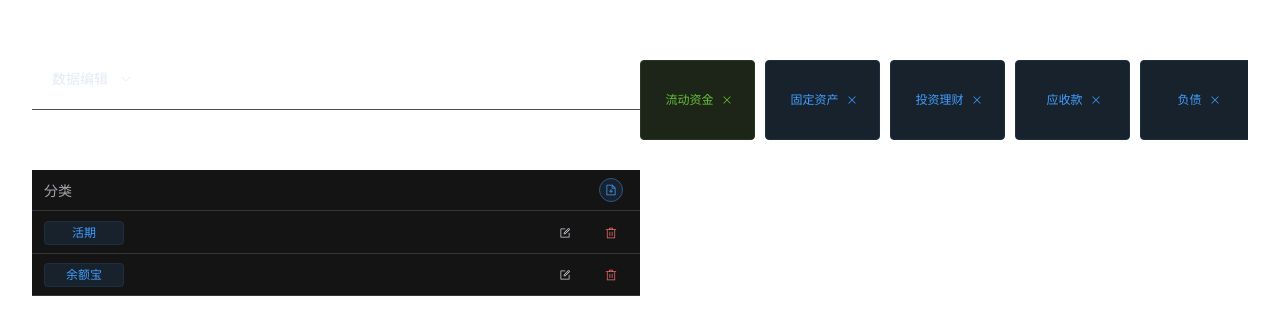
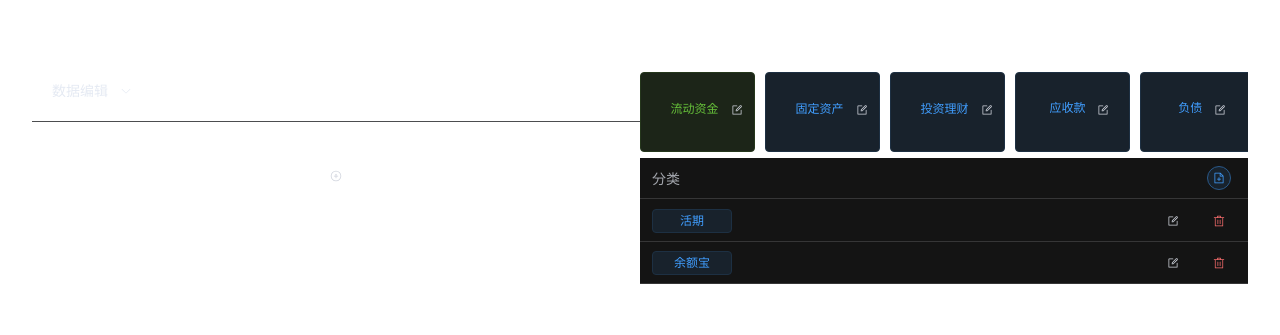
Before and after one commit to yukiouma/family-estate, a Vue app: page /class in a window 1280 px wide. Shown: the part 227-562 px from the top of the page. Built offline with nearby package versions, Linux system fonts and the light colour scheme.

Commit message:
feat: edit class tag

```diff
--- a/components.d.ts
+++ b/components.d.ts
@@ -7,6 +7,7 @@ export {}
 /* prettier-ignore */
 declare module 'vue' {
   export interface GlobalComponents {
+    AddClass: typeof import('./src/components/AddClass.vue')['default']
     AddRecord: typeof import('./src/components/AddRecord.vue')['default']
     AddSubclass: typeof import('./src/components/AddSubclass.vue')['default']
     ElButtom: typeof import('element-plus/es')['ElButtom']
--- /dev/null
+++ b/src/components/AddClass.vue
@@ -0,0 +1,26 @@
+<script lang="ts" setup>
+import { onMounted, ref } from 'vue';
+const className = ref("");
+</script>
+
+<template>
+    <el-form label-width="auto">
+        <el-form-item label="分类名称">
+            <el-input v-model="className" clearable></el-input>
+        </el-form-item>
+        <el-form-item>
+            <el-form-item>
+                <el-button type="primary" plain>
+                    <el-icon>
+                        <Check />
+                    </el-icon>
+                </el-button>
+                <el-button type="danger" plain>
+                    <el-icon>
+                        <Close />
+                    </el-icon>
+                </el-button>
+            </el-form-item>
+        </el-form-item>
+    </el-form>
+</template>
--- a/src/views/ClassView.vue
+++ b/src/views/ClassView.vue
@@ -1,5 +1,6 @@
 <script lang="ts" setup>
 import { onMounted, ref, type Ref } from 'vue';
+import AddClass from '@/components/AddClass.vue';
 import AddSubclass from '../components/AddSubclass.vue';
 import ModifyLabel from '@/components/ModifyLabel.vue';
 
@@ -8,6 +9,8 @@ const currentClasses: Ref<{ id: number, name: string, subClass: { id: number, na
 const activeClassId = ref(0);
 const newSubclassDialogDisplay = ref(false);
 const updateCategoryDialogDisplay = ref(false);
+const newClassDialogDisplay = ref(false);
+const editClassDialogDisplay = ref(false);
 
 const classes: Ref<{ id: number, name: string, subClass: { id: number, name: string }[] }[]> = ref([
     { id: 1, name: "流动资金", subClass: [{ id: 10, name: "活期" }, { id: 13, name: "余额宝" }] },
@@ -36,14 +39,32 @@ onMounted(() => {
 <template>
     <el-scrollbar style="margin-top: 10px;">
         <div style="display: flex;">
-            <el-tag class="main-class" @click="() => { switchSubclass(item.id) }" closable v-for="item in classes"
-                :key="item.id" :type="item.id === activeClassId ? 'success' : 'primary'">
-                {{ item.name }}
+            <el-tag class="main-class" @click="() => { switchSubclass(item.id) }" v-for="item in classes" :key="item.id"
+                :type="item.id === activeClassId ? 'success' : 'primary'">
+                <template #default>
+                    <div style="display: flex;">
+                        <span style="margin-left: 18%;padding-top: 3%;">
+                            {{ item.name }}
+                        </span>
+                        <el-button style="padding-top: 0%;" size="small" text
+                            @click="() => { editClassDialogDisplay = true }">
+                            <el-icon>
+                                <Edit />
+                            </el-icon>
+                        </el-button>
+                    </div>
+                </template>
             </el-tag>
         </div>
     </el-scrollbar>
 
-    <div v-if="currentClasses" style="margin-top: 30px;">
+    <el-button style=" width: 100%; margin-top: 2%;" size="small" text @click="() => { newClassDialogDisplay = true }">
+        <el-icon>
+            <CirclePlus />
+        </el-icon>
+    </el-button>
+
+    <div v-if="currentClasses" style="margin-top: 1%;">
         <el-table :data="currentClasses.subClass">
             <el-table-column label="分类">
                 <template #default="scope">
@@ -77,6 +98,10 @@ onMounted(() => {
         </el-table>
     </div>
 
+    <el-dialog destory-on-close width="90%" v-model="newClassDialogDisplay" title="新增分类">
+        <AddClass />
+    </el-dialog>
+
     <el-dialog destroy-on-close style="margin-top: 50%;" width="90%" v-model="newSubclassDialogDisplay" title="新增二级分类">
         <AddSubclass :classes="classes" :current-main-class-id="activeClassId" />
     </el-dialog>
@@ -84,6 +109,8 @@ onMounted(() => {
     <el-dialog v-model="updateCategoryDialogDisplay" destroy-on-close style="width: 95%;" title="更新分类名称">
         <ModifyLabel :label="`test`" />
     </el-dialog>
+
+    <el-dialog v-model="editClassDialogDisplay" destory-on-close width="90%" title="编辑分类"></el-dialog>
 </template>
 
 <style scoped>
--- a/src/views/DataView.vue
+++ b/src/views/DataView.vue
@@ -96,6 +96,14 @@ function activeTagStyle(id: number): string {
     return id === activeTag.value ? "success" : "primary";
 }
 
+function clickTag(id: number) {
+    if (id === activeTag.value) {
+        activeTag.value = 0;
+        return;
+    }
+    activeTag.value = id;
+}
+
 onMounted(async () => {
     tags.value = await listTags();
     activeCategoryID.value = categories[0].id;
@@ -121,7 +129,7 @@ onMounted(async () => {
     <div style="margin-top: 10px;">
         <el-scrollbar>
             <el-tag v-for="tag in tags" :key="tag.id" plain :type="activeTagStyle(tag.id)"
-                style="width: 70px; margin-right: 5px;" @click="() => { activeTag = tag.id }">
+                style="width: 70px; margin-right: 5px;" @click="() => { clickTag(tag.id) }">
                 {{ tag.name }}
             </el-tag>
         </el-scrollbar>
```
